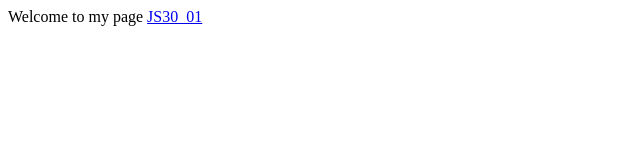
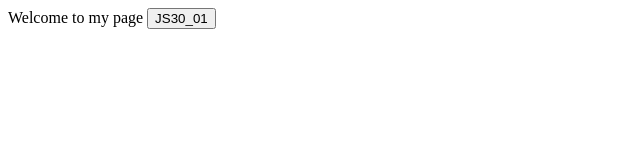
Before and after one commit to chao99152/chao99152.github.io, a plain HTML site: page index.html in a window 1280 px wide. Shown: the whole page, without its empty margins (0-640 px from the left). Drawn offline with Linux system fonts and the light colour scheme.

Commit message:
Update index.html

```diff
--- a/index.html
+++ b/index.html
@@ -1,2 +1,2 @@
  Welcome to my page
-<a href="https://chao99152.github.io/JS30_01/">JS30_01</a>
+<button onclick="function(){window.location.href="https://chao99152.github.io/JS30_01"}">JS30_01</a>
```
